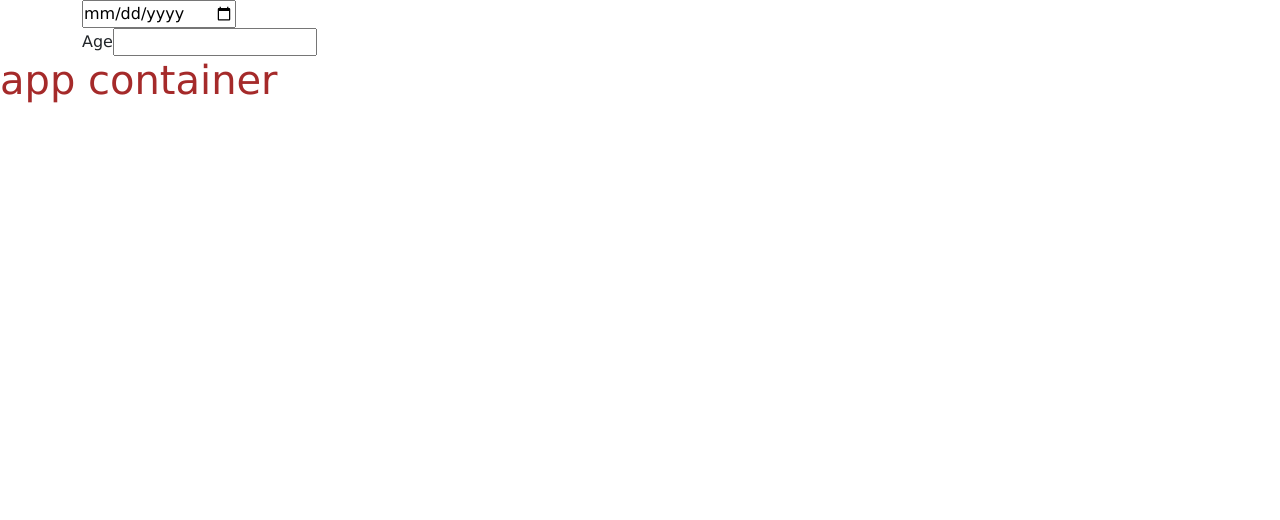
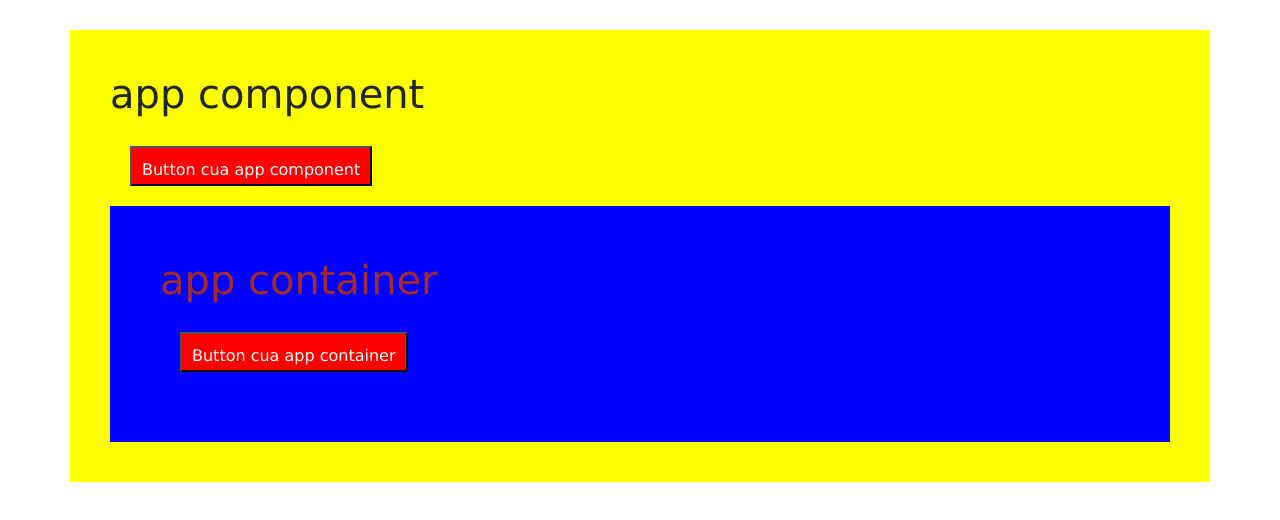
Before and after one commit to trieuquang204/learning-angular, an Angular app: page / in a window 1280 px wide. Shown: the top 520 px of the page. Built offline with nearby package versions, Linux system fonts and the light colour scheme.

Commit message:
What is View Encapsulation in Angular

```diff
--- a/src/app/Container/container.component.html
+++ b/src/app/Container/container.component.html
@@ -37,4 +37,7 @@
 <app-demo #quang></app-demo>
 <span>{{quang.test }}</span> -->
 
-<h1>app container</h1>
+<div [ngStyle]="{background: 'blue', padding: '50px'}">
+  <h1>app container</h1>
+  <button>Button cua app container</button>
+</div>
--- a/src/app/Container/container.component.ts
+++ b/src/app/Container/container.component.ts
@@ -1,9 +1,9 @@
 import { Component, OnInit } from "@angular/core";
 
 @Component({
-  // selector: 'app-container',
+  selector: 'app-container',
   // selector: '[app-container]',
-  selector: '.app-container',
+  // selector: '.app-container',
   templateUrl: './container.component.html',
   // template: `
   //   <div>
--- a/src/app/Custom-list/custom-list.component.html
+++ b/src/app/Custom-list/custom-list.component.html
@@ -1,22 +1 @@
-<table class="table">
-  <thead>
-    <tr>
-      <th>No</th>
-      <th>Name</th>
-      <th><Address></Address></th>
-      <th>City</th>
-      <th>Select</th>
-    </tr>
-  </thead>
-  <tbody>
-    <tr *ngFor="let customer of customers">
-      <td>{{ customer.customerNo}}</td>
-      <td>{{ customer.name}}</td>
-      <td>{{ customer.address}}</td>
-      <td>{{ customer.address}}</td>
-      <td>{{ customer.city}}</td>
-      <td>{{ customer.country}}</td>
-      <button (click)="selectedCustomer = customer">select</button>
-    </tr>
-  </tbody>
-</table>
+<h1>app container </h1>
--- a/src/app/app.component.css
+++ b/src/app/app.component.css
@@ -0,0 +1,10 @@
+button {
+  width:  auto;
+  height: 40px;
+  padding: 10px;
+  text-align: center;
+  background-color: red;
+  margin: 20px;
+  color: white;
+  vertical-align: middle;
+}
--- a/src/app/app.component.html
+++ b/src/app/app.component.html
@@ -1,17 +1,6 @@
-<!-- <app-container></app-container> -->  <!-- Dung template nhu tag -->
-<!-- <div app-container></div> -->   <!-- Dung template nhu attribute -->
-<!-- <div class="app-container"></div>   Dung template nhu class   -->
+<div class="container" [ngStyle]="{background: 'yellow', padding: '40px', marginTop: '30px'}">
+  <h1>app component </h1>
+  <button>Button cua app component</button>
 
-<div class="container">
-  <div>
-    <input type="date" #dobInput (blur)="calculateAge()">
+  <app-container></app-container>
 </div>
-<div>
-    <label for="">Age</label>
-    <input type="text" #ageInput>
-</div>
-
-</div>
-
-<div class="app-container"></div>
-{{ containerComp.sayHello() }}
--- a/src/app/app.component.ts
+++ b/src/app/app.component.ts
@@ -1,10 +1,12 @@
-import { Component, ElementRef, ViewChild } from '@angular/core';
+// import {  } from '@angular/compiler';
+import { Component, ElementRef, ViewChild, ViewEncapsulation } from '@angular/core';
 import { ContainerComponent } from './Container/container.component';
 
 @Component({
   selector: 'app-root',
   templateUrl: './app.component.html',
-  styleUrls: ['./app.component.css']
+  styleUrls: ['./app.component.css'],
+  encapsulation: ViewEncapsulation.None
 })
 export class AppComponent {
   title = 'learning-angular';
@@ -18,7 +20,5 @@ export class AppComponent {
     let currentYear = new Date().getFullYear()
     let age = currentYear - birthYear;
     this.age.nativeElement.value = age;
-    // console.log('date', this.dateOfBirth)
-    // console.log('age', this.age)
   }
 }
```
Also changed, not shown: note.txt.
